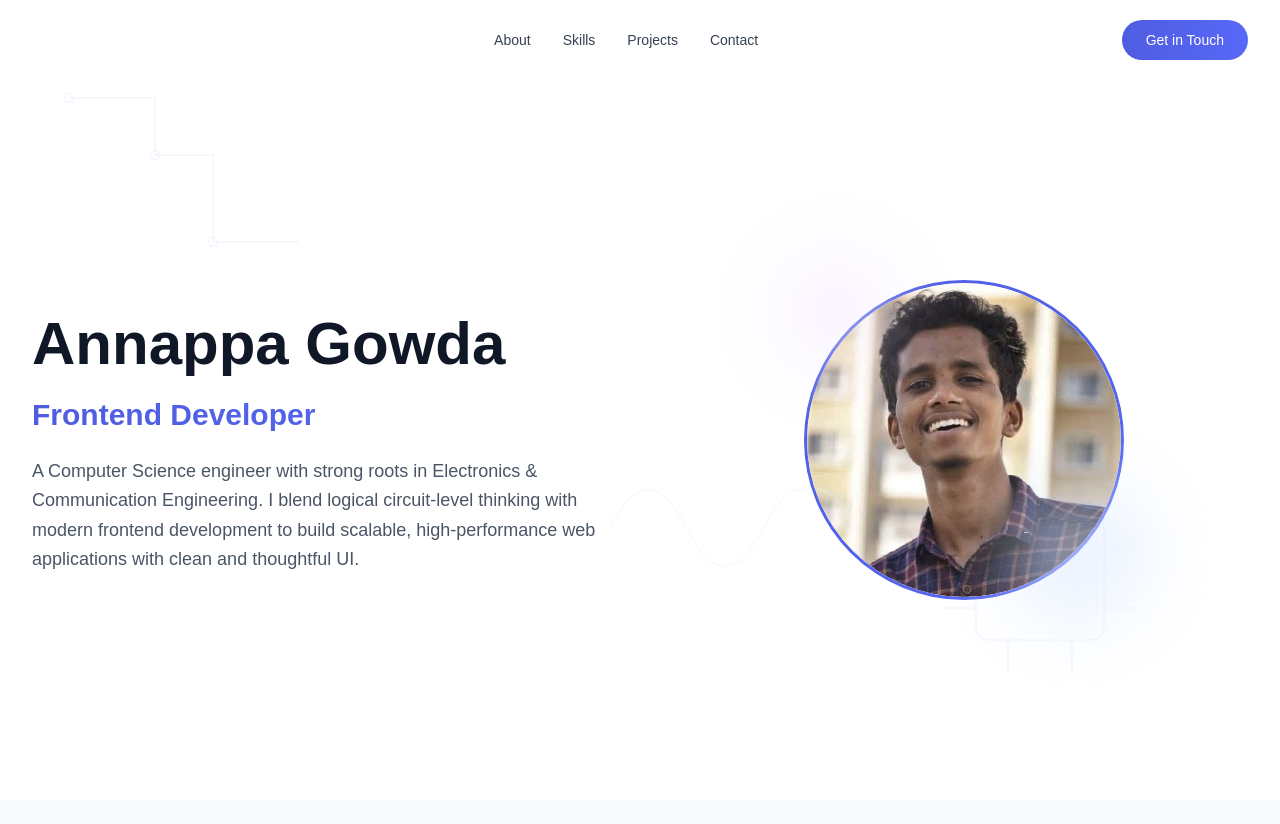
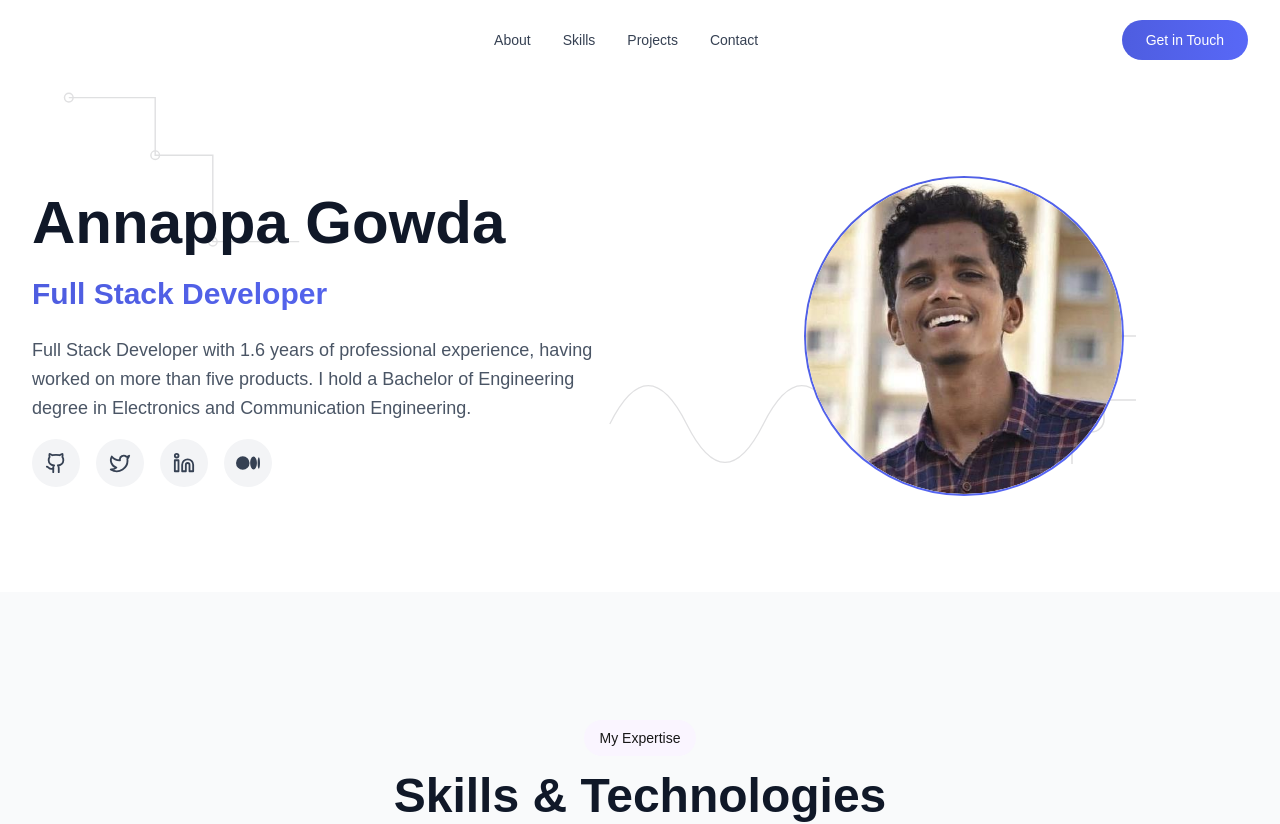
Before and after one commit to amgowda42/portfolio, a Next.js app: page / in a window 1280 px wide. Shown: the top 824 px of the page. Built offline with nearby package versions, Linux system fonts and the light colour scheme.

Commit message:
bio page update

```diff
--- a/components/Bio.tsx
+++ b/components/Bio.tsx
@@ -1,22 +1,20 @@
-// components/Bio.tsx
+import Image from "next/image";
 
-import Image from "next/image";
+import { Github, Twitter, Linkedin } from "lucide-react";
 
 export default function Bio() {
   return (
     <section
       id="bio"
-      className="relative min-h-screen flex items-center bg-white pt-20 overflow-hidden"
+      className="relative  flex items-center bg-white pt-20 overflow-hidden"
     >
-      {/* ===== Electronics Background Drawings ===== */}
       <svg
-        className="absolute top-10 left-10 w-72 h-72 text-[#4E5DE0] opacity-[0.06]"
+        className="absolute top-10 left-10 w-72 h-72 text-gray-950 opacity-[0.12]"
         fill="none"
         stroke="currentColor"
         strokeWidth="1"
         viewBox="0 0 200 200"
       >
-        {/* Circuit lines */}
         <path d="M20 40h60v40h40v60h60" />
         <circle cx="20" cy="40" r="3" />
         <circle cx="80" cy="80" r="3" />
@@ -24,68 +22,115 @@ export default function Bio() {
       </svg>
 
       <svg
-        className="absolute bottom-16 right-20 w-80 h-80 text-[#5868F7] opacity-[0.05]"
+        className="absolute bottom-16 right-20 w-80 h-80 text-gray-950 opacity-[0.12]"
         fill="none"
         stroke="currentColor"
         strokeWidth="1"
         viewBox="0 0 200 200"
       >
-        {/* Microchip */}
         <rect x="60" y="60" width="80" height="80" rx="8" />
         <path d="M60 80h-20M60 120h-20M140 80h20M140 120h20" />
         <path d="M80 60v-20M120 60v-20M80 140v20M120 140v20" />
       </svg>
 
       <svg
-        className="absolute top-1/2 right-1/3 w-64 h-64 text-[#4E5DE0] opacity-[0.04]"
+        className="absolute top-1/2 right-1/3 w-64 h-64 text-gray-950 opacity-[0.12]"
         fill="none"
         stroke="currentColor"
         strokeWidth="1"
         viewBox="0 0 200 200"
       >
-        {/* Signal wave */}
         <path d="M10 100c20-40 40-40 60 0s40 40 60 0 40-40 60 0" />
       </svg>
 
-      {/* ===== Content ===== */}
       <div className="relative max-w-7xl mx-auto px-4 sm:px-6 lg:px-8 py-16 md:py-24">
         <div className="grid grid-cols-1 lg:grid-cols-2 gap-12 lg:gap-20 items-center">
-          {/* Left Content */}
           <div className="order-2 lg:order-1">
             <div className="max-w-xl">
               <h1 className="text-4xl sm:text-5xl lg:text-6xl font-bold text-gray-900 leading-tight mb-4">
                 Annappa Gowda
               </h1>
 
-              <h2 className="text-2xl sm:text-3xl font-semibold mb-6 bg-gradient-to-r from-[#4E5DE0] to-[#5868F7] bg-clip-text text-transparent">
-                Frontend Developer
+              <h2 className="text-2xl sm:text-3xl font-semibold mb-6 bg-linear-to-r from-[#4E5DE0] to-[#5868F7] bg-clip-text text-transparent">
+                Full Stack Developer
               </h2>
 
-              <p className="text-lg text-gray-600 leading-relaxed">
-                A Computer Science engineer with strong roots in Electronics &
-                Communication Engineering. I blend logical circuit-level
-                thinking with modern frontend development to build scalable,
-                high-performance web applications with clean and thoughtful UI.
+              <p className="text-lg text-gray-600 leading-relaxed mb-4">
+                Full Stack Developer with 1.6 years of professional experience,
+                having worked on more than five products. I hold a Bachelor of
+                Engineering degree in Electronics and Communication Engineering.
               </p>
+              <div className="flex items-center gap-4">
+                <a
+                  href="https://github.com/amgowda42"
+                  target="_blank"
+                  rel="noopener noreferrer"
+                  className="group flex items-center justify-center w-12 h-12 rounded-full bg-gray-100 hover:bg-linear-to-r from-[#4E5DE0] to-[#5868F7] transition-all duration-300 hover:scale-110"
+                  aria-label="GitHub"
+                >
+                  <Github
+                    size={22}
+                    className="text-gray-700 group-hover:text-white transition-colors duration-300"
+                    strokeWidth={2}
+                  />
+                </a>
+
+                <a
+                  href="https://x.com/AnnappaGowda7"
+                  target="_blank"
+                  rel="noopener noreferrer"
+                  className="group flex items-center justify-center w-12 h-12 rounded-full bg-gray-100 hover:bg-linear-to-r from-[#4E5DE0] to-[#5868F7] transition-all duration-300 hover:scale-110"
+                  aria-label="Twitter/X"
+                >
+                  <Twitter
+                    size={22}
+                    className="text-gray-700 group-hover:text-white transition-colors duration-300"
+                    strokeWidth={2}
+                  />
+                </a>
+                <a
+                  href="https://www.linkedin.com/in/annappa-gowda?utm_source=share&utm_campaign=share_via&utm_content=profile&utm_medium=android_app"
+                  target="_blank"
+                  rel="noopener noreferrer"
+                  className="group flex items-center justify-center w-12 h-12 rounded-full bg-gray-100 hover:bg-linear-to-r from-[#4E5DE0] to-[#5868F7] transition-all duration-300 hover:scale-110"
+                  aria-label="LinkedIn"
+                >
+                  <Linkedin
+                    size={22}
+                    className="text-gray-700 group-hover:text-white transition-colors duration-300"
+                    strokeWidth={2}
+                  />
+                </a>
+
+                <a
+                  href="https://medium.com/@annappag2020"
+                  target="_blank"
+                  rel="noopener noreferrer"
+                  className="group flex items-center justify-center w-12 h-12 rounded-full bg-gray-100 hover:bg-linear-to-r from-[#4E5DE0] to-[#5868F7] transition-all duration-300 hover:scale-110"
+                  aria-label="Medium"
+                >
+                  <svg
+                    className="w-6 h-6 text-gray-700 group-hover:text-white transition-colors duration-300"
+                    fill="currentColor"
+                    viewBox="0 0 24 24"
+                  >
+                    <path d="M13.54 12a6.8 6.8 0 01-6.77 6.82A6.8 6.8 0 010 12a6.8 6.8 0 016.77-6.82A6.8 6.8 0 0113.54 12zM20.96 12c0 3.54-1.51 6.42-3.38 6.42-1.87 0-3.39-2.88-3.39-6.42s1.52-6.42 3.39-6.42 3.38 2.88 3.38 6.42M24 12c0 3.17-.53 5.75-1.19 5.75-.66 0-1.19-2.58-1.19-5.75s.53-5.75 1.19-5.75C23.47 6.25 24 8.83 24 12z" />
+                  </svg>
+                </a>
+              </div>
             </div>
           </div>
 
-          {/* Right Image */}
           <div className="order-1 lg:order-2 flex justify-center">
             <div className="relative">
-              {/* Decorative blurs (existing style preserved) */}
-              <div className="absolute -top-6 -left-6 w-28 h-28 bg-purple-100 rounded-full blur-2xl opacity-60"></div>
-              <div className="absolute -bottom-6 -right-6 w-36 h-36 bg-blue-100 rounded-full blur-2xl opacity-60"></div>
-
-              {/* Border-only Image Frame */}
-              <div className="w-72 h-72 sm:w-80 sm:h-80 rounded-full bg-gradient-to-br from-[#4E5DE0] to-[#5868F7] p-[3px]">
+              <div className="w-72 h-72 sm:w-80 sm:h-80 rounded-full bg-linear-to-br from-[#4E5DE0] to-[#5868F7] p-0.5">
                 <div className="w-full h-full rounded-full bg-white flex items-center justify-center overflow-hidden">
                   <Image
                     src="/image.png"
                     alt="Annappa Gowda"
-                                      className="w-full h-full object-cover rounded-full"
-                                      width={600}
-                                      height={600}
+                    className="w-full h-full object-cover rounded-full"
+                    width={600}
+                    height={600}
                   />
                 </div>
               </div>
```
